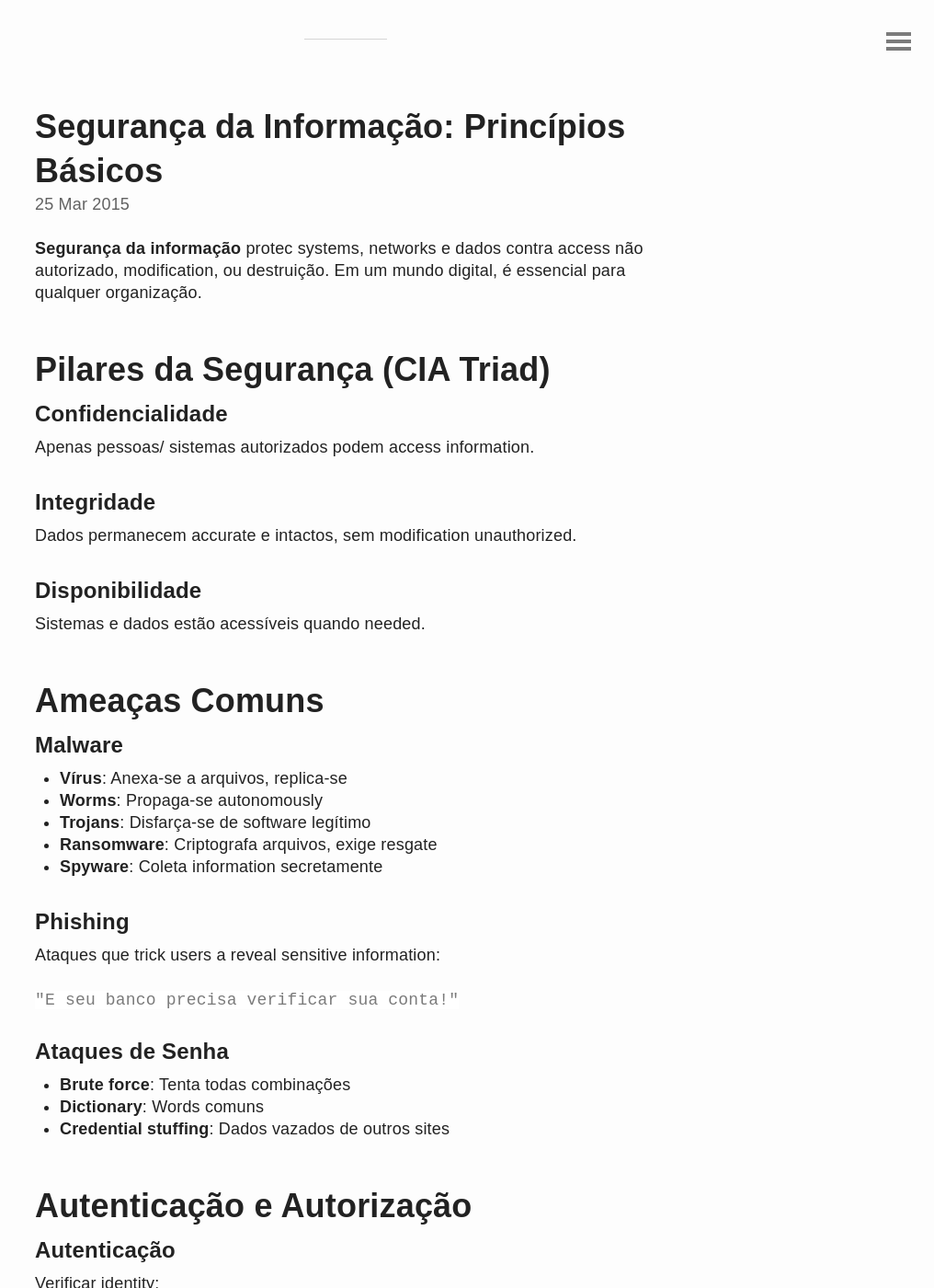
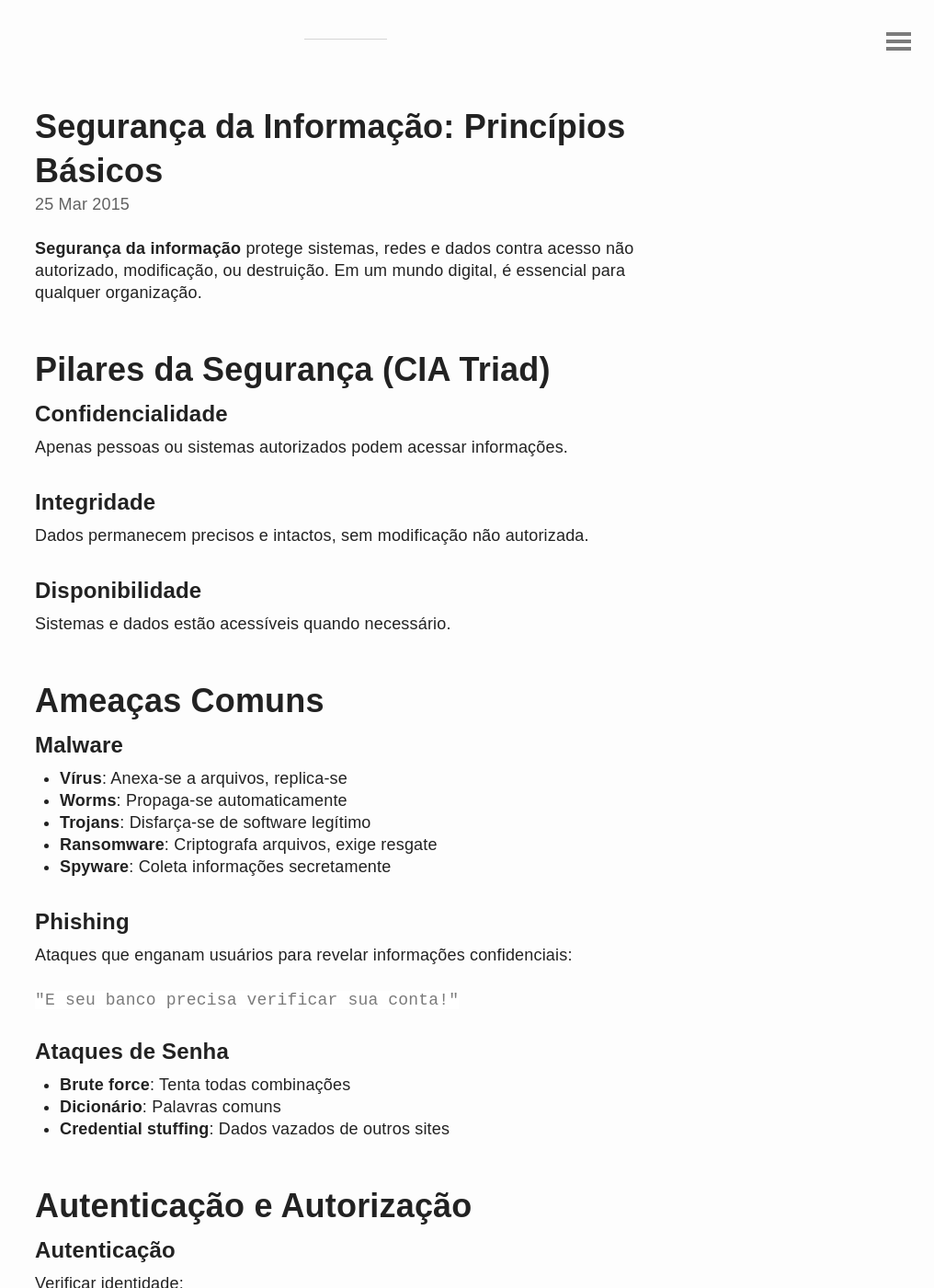
Before and after one commit to albertguedes/albertguedes.github.io, a Jekyll site: the page built from _posts/2015-03-25-seguranca-da-informacao-principios-basicos.md, in a window 1280 px wide and 1400 px high, scrolled down 249 px. Shown: the whole window at 92% size, without its empty margins (264-1280 px from the left). Built offline with Jekyll 4.4.1, drawn with Linux system fonts in a browser that asks for light colours; some of the changed text lies outside the part shown.

Commit message:
Fix orthography in 2014-09-05-o-que-e-machine-learning.md, 2014-11-15-bancos-de-dados-conceitos-fundamentais.md, 2015-03-25-seguranca-da-informacao-principios-basicos.md, 2015-04-22-sistemas-operacionais-o-que-sao-e-como-funcionam.md, 2015-08-10-eletricidade-conceitos-fundamentais.md: rewrite to proper Portuguese

````diff
--- a/_posts/2015-03-25-seguranca-da-informacao-principios-basicos.md
+++ b/_posts/2015-03-25-seguranca-da-informacao-principios-basicos.md
@@ -5,35 +5,35 @@ description: "Conheça os fundamentos da segurança digital e como proteger sist
 date: 2015-03-25
 ---
 
-**Segurança da informação** protec systems, networks e dados contra access não autorizado, modification, ou destruição. Em um mundo digital, é essencial para qualquer organização.
+**Segurança da informação** protege sistemas, redes e dados contra acesso não autorizado, modificação, ou destruição. Em um mundo digital, é essencial para qualquer organização.
 
 ## Pilares da Segurança (CIA Triad)
 
 ### Confidencialidade
 
-Apenas pessoas/ sistemas autorizados podem access information.
+Apenas pessoas ou sistemas autorizados podem acessar informações.
 
 ### Integridade
 
-Dados permanecem accurate e intactos, sem modification unauthorized.
+Dados permanecem precisos e intactos, sem modificação não autorizada.
 
 ### Disponibilidade
 
-Sistemas e dados estão acessíveis quando needed.
+Sistemas e dados estão acessíveis quando necessário.
 
 ## Ameaças Comuns
 
 ### Malware
 
 - **Vírus**: Anexa-se a arquivos, replica-se
-- **Worms**: Propaga-se autonomously
+- **Worms**: Propaga-se automaticamente
 - **Trojans**: Disfarça-se de software legítimo
 - **Ransomware**: Criptografa arquivos, exige resgate
-- **Spyware**: Coleta information secretamente
+- **Spyware**: Coleta informações secretamente
 
 ### Phishing
 
-Ataques que trick users a reveal sensitive information:
+Ataques que enganam usuários para revelar informações confidenciais:
 
 ```
 "E seu banco precisa verificar sua conta!"
@@ -42,14 +42,14 @@ Ataques que trick users a reveal sensitive information:
 ### Ataques de Senha
 
 - **Brute force**: Tenta todas combinações
-- **Dictionary**: Words comuns
+- **Dicionário**: Palavras comuns
 - **Credential stuffing**: Dados vazados de outros sites
 
 ## Autenticação e Autorização
 
 ### Autenticação
 
-Verificar identity:
+Verificar identidade:
 
 - **Algo que você sabe**: Senha, PIN
 - **Algo que você tem**: Token, celular
@@ -57,31 +57,31 @@ Verificar identity:
 
 ### MFA (Multi-Factor Authentication)
 
-Combinar múltiplos factors:
+Combinar múltiplos fatores:
 
 ```
 Senha (algo sabe) + Código no Celular (algo tem)
 ```
 
-Dramatically aumenta segurança.
+Drasticamente aumenta segurança.
 
 ### Autorização
 
-Depois de authenticated, o que você pode access?
+Depois de autenticado, o que você pode acessar?
 
 ```
-Guest  → only public data
-User   → seus próprios dados
-Admin  → tudo
+Convidado  → apenas dados públicos
+Usuário    → seus próprios dados
+Admin      → tudo
 ```
 
 ## Criptografia
 
-Proteger dados through encoding:
+Proteger dados através de codificação:
 
 ### Simétrica
 
-Mesma key para encrypt e decrypt:
+Mesma chave para criptografar e descriptografar:
 
 ```
 plaintext + key → ciphertext
````
Also changed, not shown: other parts of _posts/2015-03-25-seguranca-da-informacao-principios-basicos.md (+6 -6 lines), _posts/2014-09-05-o-que-e-machine-learning.md (+1 -1 lines), _posts/2014-11-15-bancos-de-dados-conceitos-fundamentais.md (+17 -17 lines), _posts/2015-04-22-sistemas-operacionais-o-que-sao-e-como-funcionam.md (+5 -5 lines), _posts/2015-08-10-eletricidade-conceitos-fundamentais.md (+2 -2 lines).
